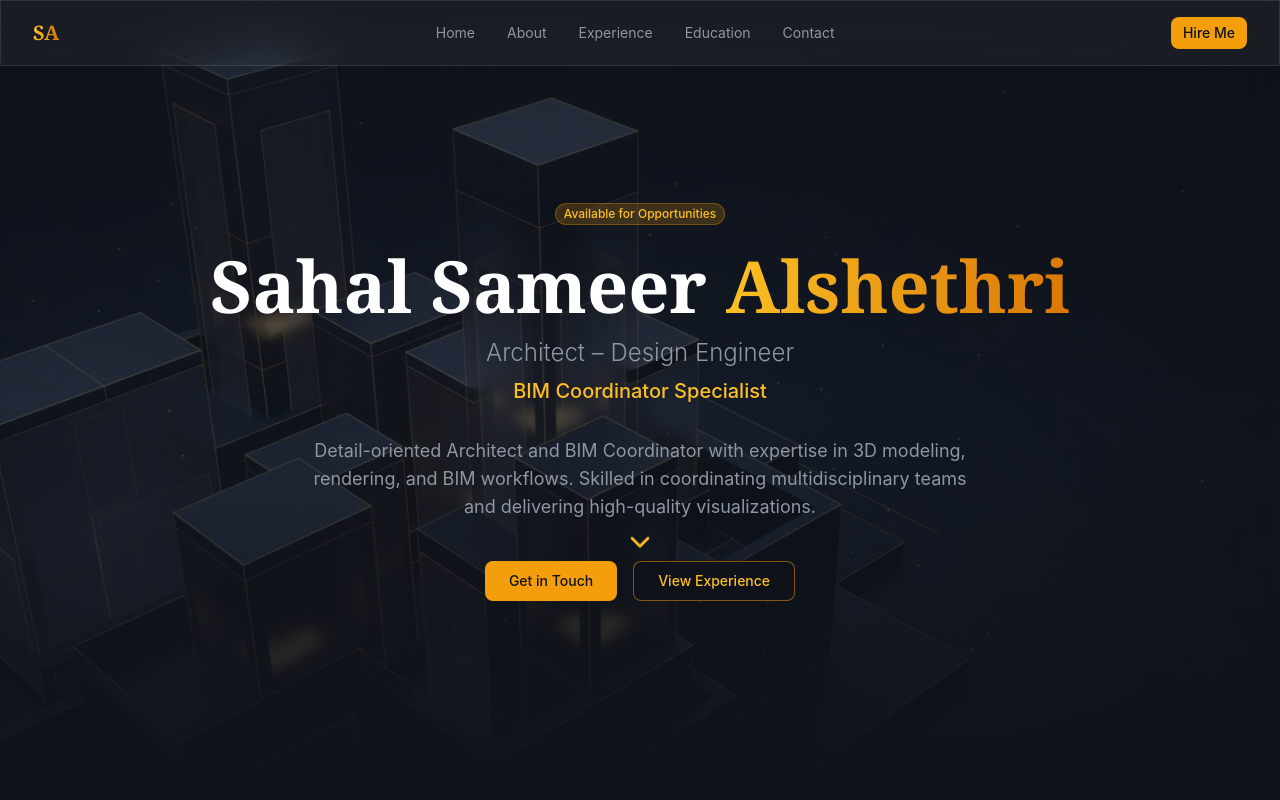
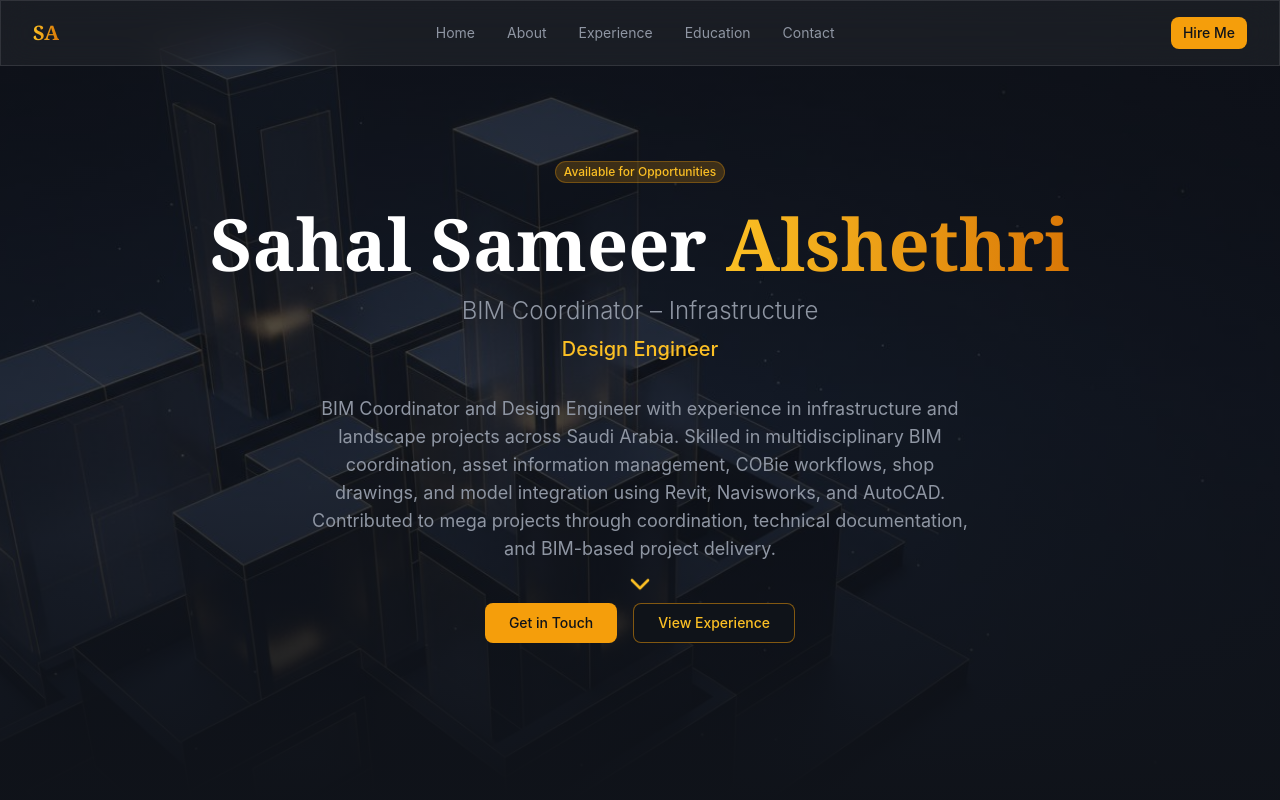
Before and after one commit to xSahal/portfolio-website, a React (Vite) app: page / in a window 1280 px wide. Shown: the top 800 px of the page. Built offline with nearby package versions, Linux system fonts and the light colour scheme.

Commit message:
Update hero: BIM Coordinator role and expanded bio

```diff
--- a/src/App.tsx
+++ b/src/App.tsx
@@ -126,15 +126,18 @@ function App() {
               Sahal Sameer <span className="text-gradient">Alshethri</span>
             </h1>
             <p className="text-xl sm:text-2xl text-muted-foreground mb-2 font-light">
-              Architect – Design Engineer
+              BIM Coordinator – Infrastructure
             </p>
             <p className="text-lg sm:text-xl text-amber-400 mb-8 font-medium">
-              BIM Coordinator Specialist
+              Design Engineer
             </p>
             <p className="max-w-2xl mx-auto text-muted-foreground mb-10 text-base sm:text-lg leading-relaxed">
-              Detail-oriented Architect and BIM Coordinator with expertise in 3D modeling,
-              rendering, and BIM workflows. Skilled in coordinating multidisciplinary teams
-              and delivering high-quality visualizations.
+              BIM Coordinator and Design Engineer with experience in infrastructure and
+              landscape projects across Saudi Arabia. Skilled in multidisciplinary BIM
+              coordination, asset information management, COBie workflows, shop drawings,
+              and model integration using Revit, Navisworks, and AutoCAD. Contributed to
+              mega projects through coordination, technical documentation, and BIM-based
+              project delivery.
             </p>
             <div className="flex flex-col sm:flex-row gap-4 justify-center">
               <Button
```
